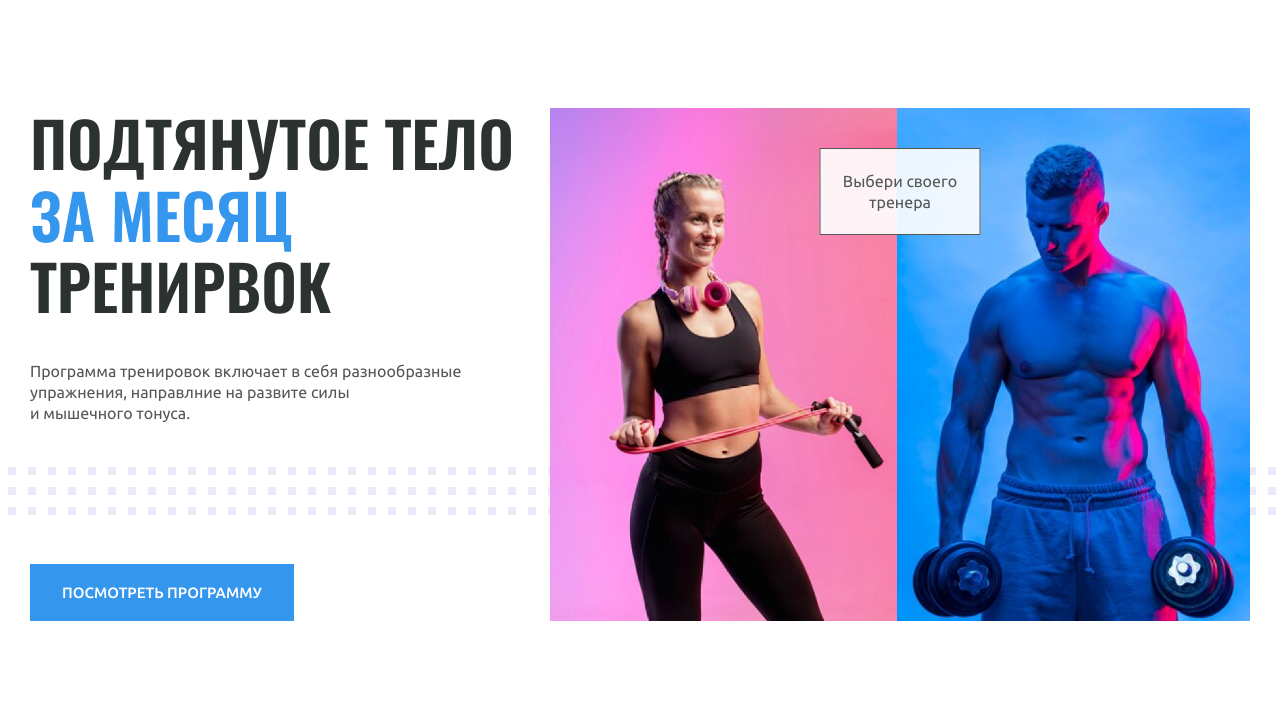
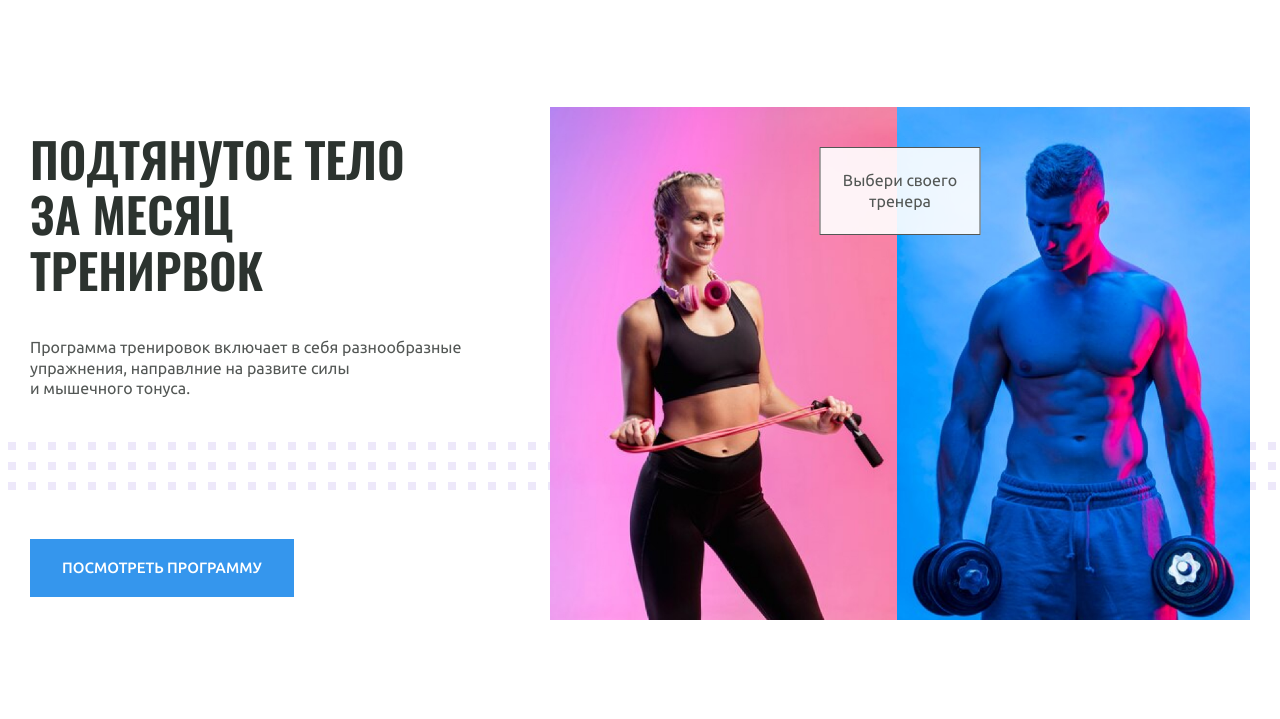
Before and after one commit to stepaking2002-jpg/homework, a plain HTML site: page domashka-lesson-82/index.html in a window 1280 px wide. Shown: the part 81-800 px from the top of the page. Drawn offline with Linux system fonts and the light colour scheme.

Commit message:
Update index.css

```diff
--- a/domashka-lesson-82/css/index.css
+++ b/domashka-lesson-82/css/index.css
@@ -6,7 +6,7 @@
 .hero::after{
 content: "";
 position: absolute;
-bottom: 106px;
+bottom: 130px;
 z-index: -1;
 width: 100%;
 height: 48px;
@@ -35,14 +35,6 @@ align-items: center;
     text-align: center;
 }
 
-.hero h1 {
-    margin-bottom: 40px;
-    font-family: "oswald", sans-serif;
-    font-weight: 600;
-    font-size: 62px;
-    line-height: 115%;
-    text-transform: uppercase
-    color #2c332f;
 }
 
 .hero h1 strong {
```
